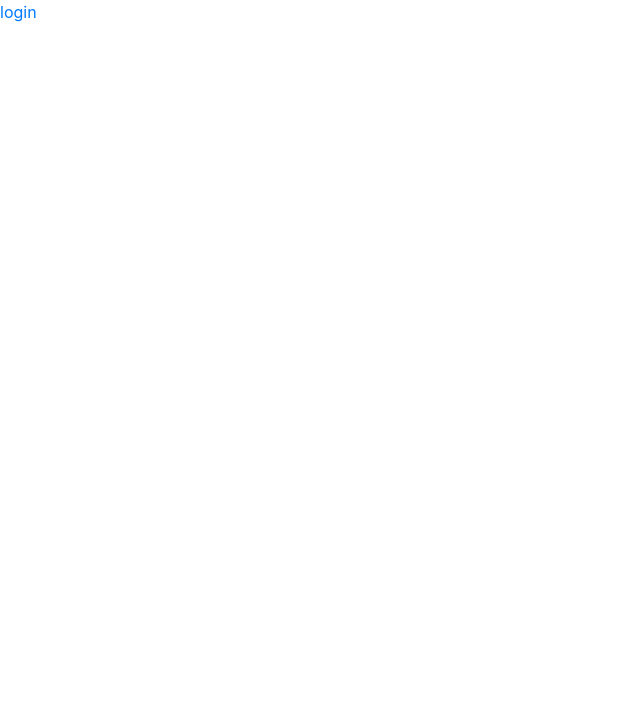
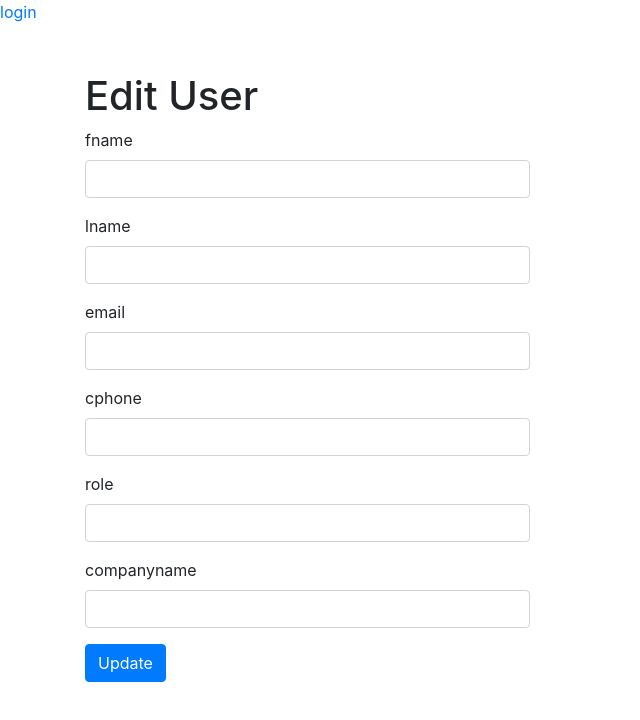
Before and after one commit to harry-009/finalproject, an Angular app: page /edituser/1 in a window 1280 px wide. Before the commit this address led to /. Shown: the top 720 px of the page, without its empty margins (0-640 px from the left). Built offline with nearby package versions, Linux system fonts and the light colour scheme; no server answers.

Commit message:
edit users

```diff
--- a/src/app/user/edituser/edituser.component.html
+++ b/src/app/user/edituser/edituser.component.html
@@ -1 +1,85 @@
-<p>edituser works!</p>
+<section class="contact">
+  <div class="container">
+    <div class="row mt-5">
+      <div class="col-md-5">
+        <h1>Edit User</h1>
+
+        <form [formGroup]="editUserForm" (ngSubmit)="onSubmit()">
+
+
+          <div class="form-group">
+            <label for="name">fname</label>
+            <input type="text" formControlName="fname" class="form-control"
+              [ngClass]="{ 'is-invalid': submitted && editUserForm.controls.fname.errors }" />
+            <div *ngIf="submitted && editUserForm.controls.fname.errors" class="invalid-feedback">
+              <div *ngIf="editUserForm.controls.fname.errors.required">First Name Is REquired</div>
+            </div>
+          </div>
+
+
+          <div class="form-group">
+            <label for="name">lname</label>
+            <input type="text" formControlName="lname" class="form-control"
+              [ngClass]="{ 'is-invalid': submitted && editUserForm.controls.lname.errors }" />
+            <div *ngIf="submitted && editUserForm.controls.lname.errors" class="invalid-feedback">
+              <div *ngIf="editUserForm.controls.lname.errors.required">Last Name Is REquired</div>
+            </div>
+          </div>
+
+
+
+          <div class="form-group">
+            <label for="email">email</label>
+            <input type="text" formControlName="email" class="form-control"
+              [ngClass]="{ 'is-invalid': submitted && editUserForm.controls.email.errors }" />
+            <div *ngIf="submitted && editUserForm.controls.email.errors" class="invalid-feedback">
+              <div *ngIf="editUserForm.controls.email.errors.required">email is required</div>
+            </div>
+          </div>
+
+
+          <div class="form-group">
+            <label for="cphone">cphone</label>
+            <input type="text" formControlName="cphone" class="form-control"
+              [ngClass]="{ 'is-invalid': submitted && editUserForm.controls.cphone.errors }" />
+            <div *ngIf="submitted && editUserForm.controls.cphone.errors" class="invalid-feedback">
+              <div *ngIf="editUserForm.controls.cphone.errors.required">email is required</div>
+            </div>
+          </div>
+
+
+          <div class="form-group">
+            <label for="role">role</label>
+            <input type="text" formControlName="role" class="form-control"
+              [ngClass]="{ 'is-invalid': submitted && editUserForm.controls.role.errors }" />
+            <div *ngIf="submitted && editUserForm.controls.role.errors" class="invalid-feedback">
+              <div *ngIf="editUserForm.controls.role.errors.required">email is required</div>
+            </div>
+          </div>
+
+
+          <div class="form-group">
+            <label for="companyname">companyname</label>
+            <input type="text" formControlName="companyname" class="form-control"
+              [ngClass]="{ 'is-invalid': submitted && editUserForm.controls.companyname.errors }" />
+            <div *ngIf="submitted && editUserForm.controls.companyname.errors" class="invalid-feedback">
+              <div *ngIf="editUserForm.controls.companyname.errors.required">email is required</div>
+            </div>
+          </div>
+          <div class="form-group">
+            <button [disabled]="loading" class="btn btn-primary">
+              <span *ngIf="loading" class="spinner-border spinner-border-sm mr-1"></span>
+              Update
+            </button>
+
+          </div>
+
+        </form>
+
+      </div>
+    </div>
+
+
+  </div>
+
+</section>
--- a/src/app/user/edituser/edituser.component.ts
+++ b/src/app/user/edituser/edituser.component.ts
@@ -1,15 +1,94 @@
 import { Component, OnInit } from '@angular/core';
+import { FormBuilder, FormGroup, Validators } from '@angular/forms';
+import { ActivatedRoute, Router } from '@angular/router';
+import { User } from '../user';
+import { UserService } from '../user.service';
 
 @Component({
-  selector: 'app-edituser',
-  templateUrl: './edituser.component.html',
-  styleUrls: ['./edituser.component.css']
+    selector: 'app-edituser',
+    templateUrl: './edituser.component.html',
+    styleUrls: ['./edituser.component.css']
 })
 export class EdituserComponent implements OnInit {
 
-  constructor() { }
+    editUserForm: FormGroup;
+    loading = false;
+    submitted = false;
+    returnUrl: string = "";
 
-  ngOnInit(): void {
-  }
+    user: User  = {
+        id: "",
+        companyName: "",
+        createdAt: "",
+        email: "",
+        firstName: "",
+        fullName: "",
+        lastName: "",
+        mobileNo: "",
+    };
+
+    constructor(
+        private formBuilder: FormBuilder,
+        private activatedRoute: ActivatedRoute,
+        private router: Router,
+        private userService: UserService) {
+
+            this.editUserForm = this.formBuilder.group({
+            fname: ['', Validators.required],
+            lname: ['', Validators.required],
+            cphone: ['', Validators.required],
+            role: ['', Validators.required],
+            companyname: ['', Validators.required],
+            email: ['', Validators.required],
+        });
+        this.returnUrl = "/userlist";
+     }
+
+    ngOnInit(): void {
+        let id = this.activatedRoute.snapshot.params.id;
+        //  console.log(id);
+
+        this.getSingleUser(id);
+    }
+
+    getSingleUser(id:string){
+        this.userService.getUser(id).subscribe(data => {
+            let response = JSON.parse(JSON.stringify(data));
+            // console.log(response.data)
+            this.user = response.data;
+
+            this.setUserValues();
+
+        });
+    }
+
+    setUserValues() {
+        this.editUserForm.controls.fname.setValue(this.user.firstName);
+        this.editUserForm.controls.lname.setValue(this.user.lastName);
+        this.editUserForm.controls.email.setValue(this.user.email);
+        this.editUserForm.controls.cphone.setValue(this.user.mobileNo);
+        this.editUserForm.controls.companyname.setValue(this.user.companyName);
+        this.editUserForm.controls.role.setValue(this.user.role);
+    }
+
+    onSubmit() {
+        this.submitted = true;
+
+        if (!this.editUserForm.valid)
+            return;
+
+        this.userService.updateUser(   this.user.id,
+                                    this.editUserForm.controls.fname.value,
+                                    this.editUserForm.controls.lname.value,
+                                    this.editUserForm.controls.email.value,
+                                    this.editUserForm.controls.cphone.value,
+                                    this.editUserForm.controls.companyname.value,
+                                    this.editUserForm.controls.role.value, ).subscribe(data => {
+                                            console.log(data);
+                                            alert("Updated successfully.");
+                                            this.router.navigateByUrl(this.returnUrl);
+                                        });
+
+    }
 
 }
--- a/src/app/user/list/list.component.html
+++ b/src/app/user/list/list.component.html
@@ -25,9 +25,9 @@
             <td>{{u?.lastName}}</td>
             <td>{{u?.email}}</td>
             <td>
-                    <button class="btn btn-sm btn-primary">Edit</button>
-                    &nbsp;|&nbsp;
-                    <button class="btn btn-sm btn-danger" (click)="deleteUser(u.id)">Delete</button>
+                <a [routerLink]="['/edituser', u.id]" class="btn btn-sm btn-primary">Edit</a>
+                &nbsp;|&nbsp;
+                <button class="btn btn-sm btn-danger" (click)="deleteUser(u.id)">Delete</button>
             </td>
             </tr>
         </tbody>
@@ -39,3 +39,13 @@
         </ul> -->
     </div>
 </div>
+
+<nav aria-label="Page navigation example">
+    <ul class="pagination">
+        <li class="page-item"><a class="page-link" href="#">Previous</a></li>
+        <li class="page-item"><a class="page-link" href="#">1</a></li>
+        <li class="page-item"><a class="page-link" href="#">2</a></li>
+        <li class="page-item"><a class="page-link" href="#">3</a></li>
+        <li class="page-item"><a class="page-link" href="#">Next</a></li>
+    </ul>
+</nav>
--- a/src/app/user/user-routing.module.ts
+++ b/src/app/user/user-routing.module.ts
@@ -1,9 +1,12 @@
 import { NgModule } from '@angular/core';
 import { RouterModule, Routes } from '@angular/router';
 import { AdduserComponent } from './adduser/adduser.component';
+import { EdituserComponent } from './edituser/edituser.component';
 
 const routes: Routes = [
-  {path: "adduser", component: AdduserComponent}
+  {path: "adduser", component: AdduserComponent},
+  {path: "edituser/:id", component: EdituserComponent}
+
 ];
 
 @NgModule({
--- a/src/app/user/user.service.ts
+++ b/src/app/user/user.service.ts
@@ -10,13 +10,24 @@ export class UserService {
     constructor(private httpClient: HttpClient) { }
 
     getAllUsers() {
-        let api = `http://198.251.65.146:4605/users?page=&search=`;
+        let api = `http://198.251.65.146:4605/users?page=1&search=`;
 
         let requestOptions = {
             headers: this.getHeaders(),
         }
 
         return this.httpClient.get(api, requestOptions);
+    }
+
+    getUser(id:string){
+        let api = `http://198.251.65.146:4605/user?id=${id}`;
+
+        let requestOptions = {
+            headers: this.getHeaders(),
+        }
+
+        return this.httpClient.get(api, requestOptions);
+
     }
 
     private getHeaders() {
@@ -74,4 +85,37 @@ export class UserService {
 
         return this.httpClient.delete(api, requestOptions);
     }
+
+
+    updateUser(id:string, firstName:string, lastName:string, email:string, mobileNo:string, companyName:string, role:string){
+        let api = `http://198.251.65.146:4605/editProfile?id=${id}`;
+
+        let requestOptions = {
+            headers: this.getHeaders(),
+        }
+
+        let body = {
+            address: "",
+            city: "",
+            companyName:companyName,
+            country: "",
+            description: "",
+            email: email,
+            expMonths: "",
+            expYear: "",
+            firstName:firstName,
+            image: "",
+            isFeatured: null,
+            lastName: lastName,
+            linkedinProfile: "",
+            mobileNo: mobileNo,
+            rank: "",
+            role: role,
+            skills: [],
+            zipcode: "",
+        }
+
+        return this.httpClient.put(api, body, requestOptions);
+    }
+
 }
--- a/src/app/user/user.ts
+++ b/src/app/user/user.ts
@@ -1,5 +1,5 @@
 export interface User {
-    id:number,
+    id: string,
     companyName: string,
     createdAt: string,
     email: string,
@@ -7,4 +7,5 @@ export interface User {
     fullName: string,
     lastName: string,
     mobileNo: string,
+    role?: string,
 }
```
